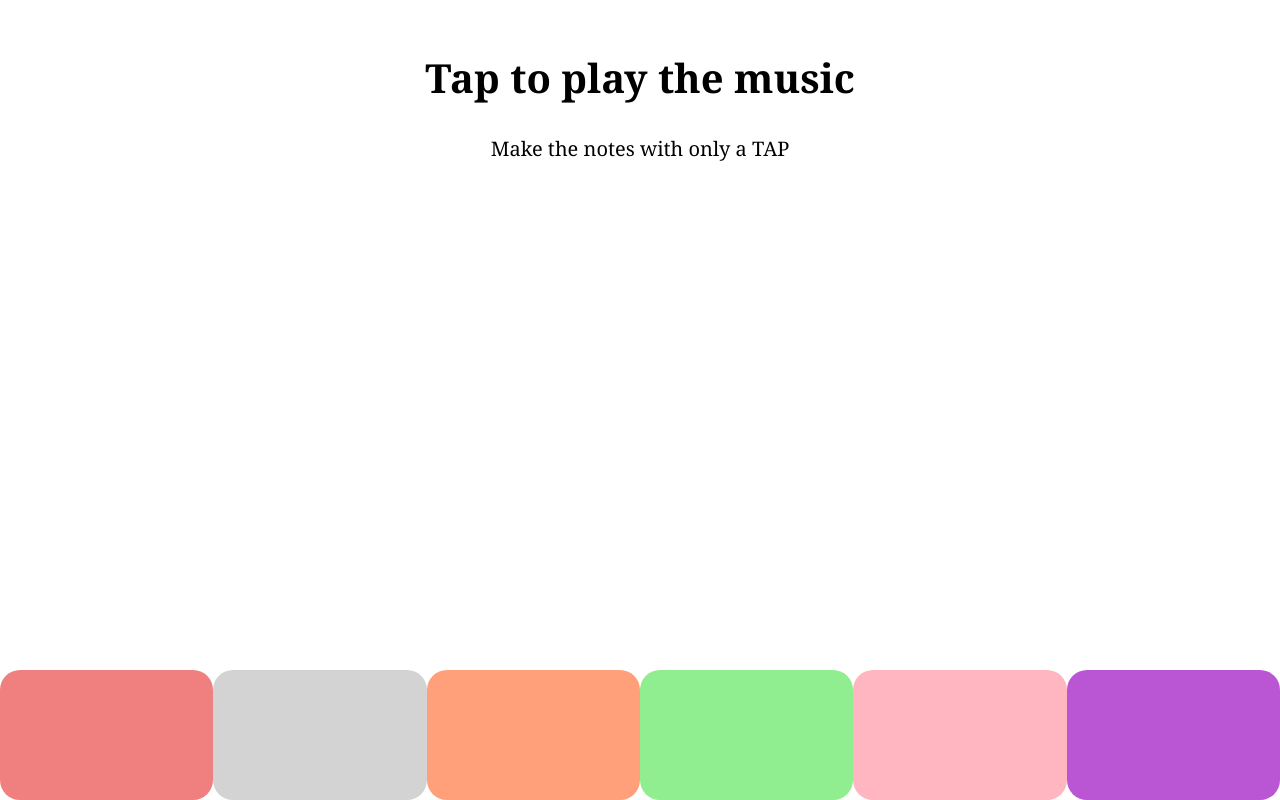
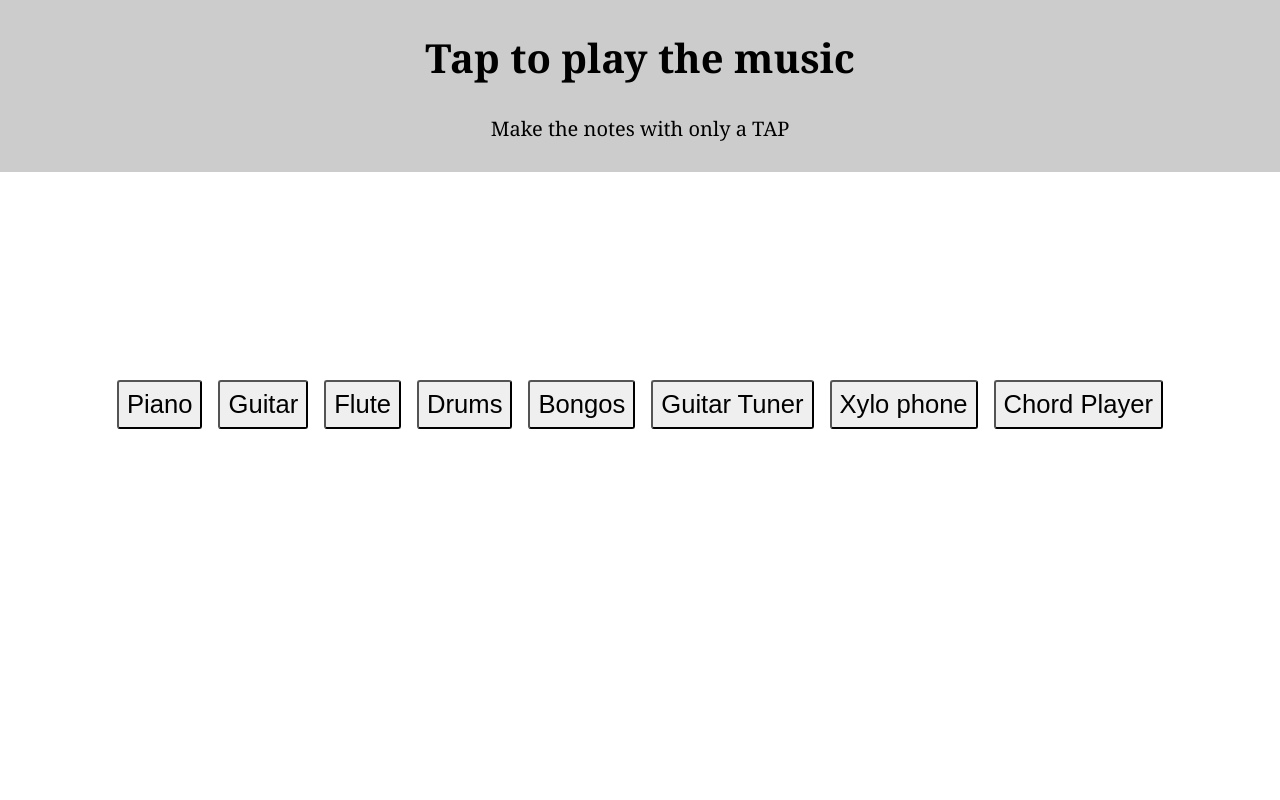
Before and after one commit to Priyanshi1234/tap-music, a plain HTML site: page index.html in a window 1280 px wide. Drawn offline with nearby package versions, Linux system fonts and the light colour scheme.

Commit message:
buttons added

```diff
--- a/index.html
+++ b/index.html
@@ -2,22 +2,38 @@
 <html lang="en">
     <head>
         <meta charset="UTF-8">
+        <title>Tap music</title>
         <meta name="viewport" content="width=device-width, initial-scale-1.0">
-        <metaa http-equiv="X-UA-Compatible" content="ie=edge">
         <link rel="stylesheet" href="style.css" />
-            <title>Tap music</title>
-    </head>
+        <link rel = "icon" href ="img/logo.jpg"  type = "image/x-icon" />
+        <script src="http://ajax.googleapis.com/ajax/libs/jquery/1.9.1/jquery.min.js"></script>
 
 
-
+    </head>
     <body>
         <div class="app">
+            <div class="blur-bg">
             <header>
                 <h1>Tap to play the music</h1>
                 <p>Make the notes with only a TAP</p>
             </header>
+            <div class="navigation">
+                <button type="button" class="btn" id="piano" onclick="pianobg()" >Piano</button>
+                <button type="button" class="btn" id="guitar" onclick="guitarbg()">Guitar</button>
+                <button type="button" class="btn" id="flute" onclick="flutebg()">Flute</button>
+                <button type="button" class="btn" id="drums" onclick="drumsbg()">Drums</button>
+                <button type="button" class="btn" id="bongos" onclick="bongosbg()">Bongos</button>
+                <button type="button" class="btn" id="guitartuner" onclick="tunerbg()">Guitar Tuner</button>
+                <button type="button" class="btn" id="xylophone" onclick="xylbg()">Xylo phone</button>
+                <button type="button" class="btn" id="chordplayer" onclick="cpbg()">Chord Player</button>
+
+            </div>
+        </div>
+
             <div class="visual"></div>
-            <div class="pads">
+
+            <div id="pianodiv" class="content">
+                <div class="pads" >
                     <div class="pad1">
                         <audio class="sound" src="sounds/sa.mp3"></audio>
                     </div>
@@ -38,6 +54,7 @@
                     </div>
                 </div>
         </div>
+    </div>
 
 
     <script src="script.js"></script>
--- a/script.js
+++ b/script.js
@@ -2,7 +2,7 @@ window.addEventListener('load', () => {
     const sounds = document.querySelectorAll(".sound");
     const pads = document.querySelectorAll(".pads div");
     const visual = document.querySelector('.visual');
-    const colors =[
+    const colors = [
         "lightcoral",
         "lightgrey",
         "lightsalmon",
@@ -16,7 +16,7 @@ window.addEventListener('load', () => {
 
 
     pads.forEach((pad, index) => {
-        pad.addEventListener('click', function(){
+        pad.addEventListener('click', function () {
             sounds[index].currentTime = 0;
             sounds[index].play();
 
@@ -30,8 +30,29 @@ window.addEventListener('load', () => {
         visual.appendChild(bubble);
         bubble.style.backgroundColor = colors[index];
         bubble.style.animation = 'jump 2s ease';
-        bubble.addEventListener('animationend', function(){
+        bubble.addEventListener('animationend', function () {
             visual.removeChild(this);
         });
     };
+
+
+
 });
+
+$(function () {
+    $(".btn").on("click", function (e) {
+        e.preventDefault();
+        $(".content").hide();
+        $("#" + this.id + "div").show();
+    });
+});
+
+
+function pianobg() {
+    document.body.style.backgroundImage = "url(https://cdn.mos.cms.futurecdn.net/ntFmJUZ8tw3ULD3tkBaAtf.jpg)";
+}
+
+
+function guitarbg() {
+    document.body.style.backgroundImage = "url(https://www.escapehimalaya.com/wp-content/uploads/2017/07/mountain-1209497_1920-1280x600.jpg)";
+}
--- a/style.css
+++ b/style.css
@@ -8,6 +8,11 @@
 
 body{
     font-family: Georgia, 'Times New Roman', Times, serif;
+    background-position: center;
+    background-repeat: no-repeat;
+    background-size: cover;
+
+
 }
 
 .app{
@@ -19,7 +24,7 @@ body{
 }
 
 header h1{
-    margin: 50px 0px 30px 0px;
+    margin: 30px 0px 30px 0px;
     text-align: center;
     font-size: 40px;
 }
@@ -29,11 +34,45 @@ header p{
     text-align: center;
 }
 
-.pads{
-
+.pads, .content{
     width: 100%;
     display: flex;
 }
+
+.navigation{
+    width: 100%;
+    display: flex;
+    justify-content: center;
+    margin-top:200px;
+    position: absolute;
+
+}
+
+.btn{
+    margin: 8px;
+    font-size: 2vw;
+    display: flex;
+    padding: 8px 8px 8px 8px;
+    justify-content: center;
+    border-radius: 3px;
+}
+
+.blur-bg{
+    width: 100%;
+    background-color: rgba(128, 128, 128, 0.4);
+    text-align: center;
+    left:20%;
+    right:20%;
+}
+
+p{
+    margin-bottom: 30px;
+}
+
+.btn:hover{
+    cursor: pointer;
+}
+
 
 .pads > div {
     height: 130px;
@@ -118,3 +157,5 @@ header p{
     bottom: 0%;
     z-index: -1;
 }
+
+.content { display:none }
```
Also changed, not shown: img/logo.jpg (added). Lines whose indentation alone changed are shown as unchanged.
